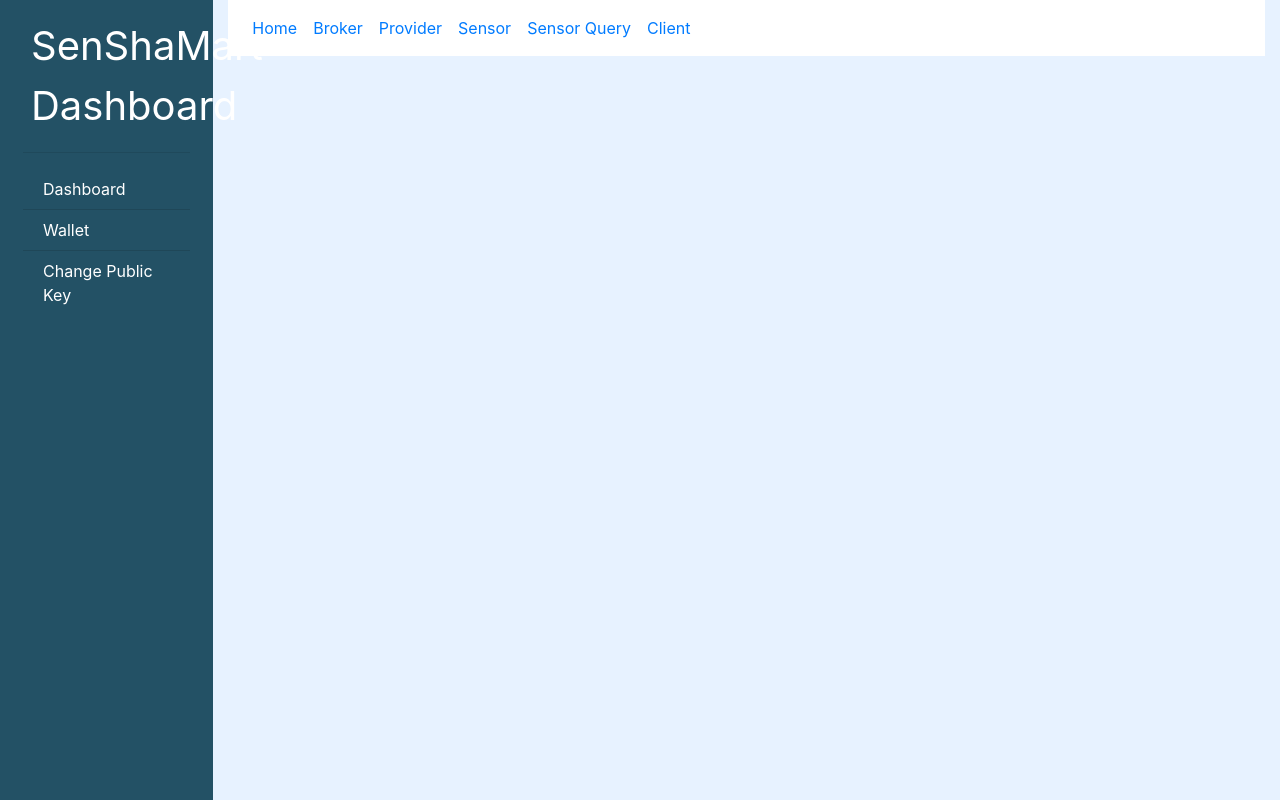
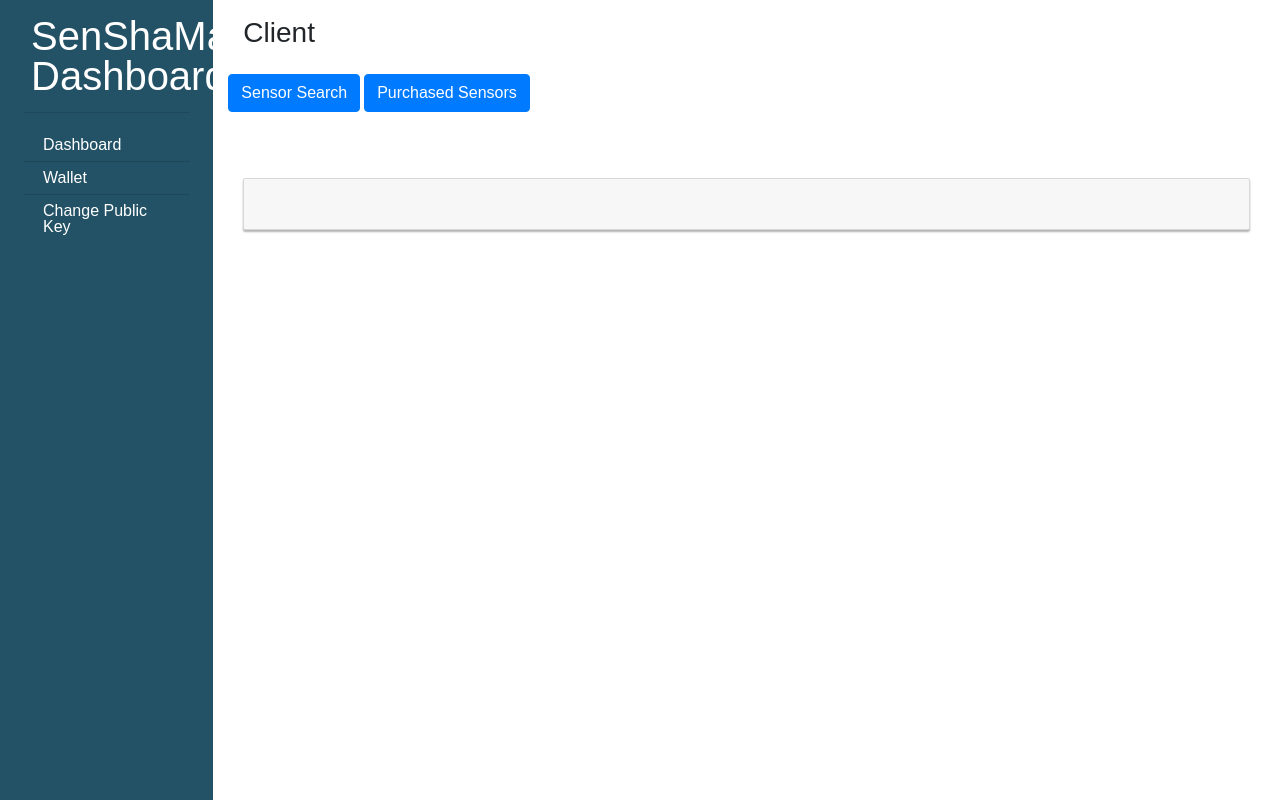
Before and after one commit to sampathmedawatta/SheShaMartDash, a React (Create React App) app: page /client in a window 1280 px wide. Built offline with nearby package versions, Linux system fonts and the light colour scheme.

Commit message:
create sub menu

```diff
--- a/src/App.css
+++ b/src/App.css
@@ -1,16 +1,7 @@
-label {
-  display: block;
-  margin-top: 10px;
+body{
+font-family: "Plus Jakarta Sans", sans-serif;
+line-height: 1;
 }
-
-.bg-color {
-background-color: #e7f2ff;
-}
-.card-container.card {
-  max-width: 350px !important;
-
-}
-
 .provider{
   background-color: #74cb97;
   color: white;
@@ -23,6 +14,14 @@ background-color: #e7f2ff;
   font-size: 3.5rem;
 }
 
+.Provider-submenu{
+  background-color:#235165;
+}
+
+.Provider-submenu a{
+  color: white;
+  font-weight: bold;
+}
 .broker {
   background-color: #47c4df;
   color: white;
--- a/src/App.js
+++ b/src/App.js
@@ -31,7 +31,7 @@ const App = () => {
           <div className="col-10">
             <div className="row">
               <div className="col-12">
-                <nav className="navbar navbar-expand navbar-white bg-white">
+                {/* <nav className="navbar navbar-expand navbar-white bg-white">
                   <div className="navbar-nav mr-auto">
                     <li className="nav-item">
                       <Link to={"/home"} className="nav-link">
@@ -64,7 +64,7 @@ const App = () => {
                       </Link>
                     </li>
                   </div>
-                </nav>
+                </nav> */}
               </div>
             </div>
             <Routes>
--- a/src/components/Broker.js
+++ b/src/components/Broker.js
@@ -55,6 +55,7 @@ const Broker = () => {
 
   return (
     <div>
+
       <div className="container-fluid">
         <div className="row">
           <div className="col-8 my-3">
@@ -71,6 +72,11 @@ const Broker = () => {
               >
                 Get Broker List
               </button> */}
+            </div>
+          </div>
+          <div className="">
+            <div className="form-group">
+              <button className="btn btn-primary mr-1">Broker Registration</button>
             </div>
           </div>
         </div>
@@ -115,7 +121,7 @@ const Broker = () => {
                   autoComplete="off"
                 />
               </div>
-              <div className="form-group">
+              <div className="form-group col-3 mt-3">
                 <button
                   className="btn btn-primary btn-block"
                   onClick={brokerRegister}
--- a/src/components/Client.js
+++ b/src/components/Client.js
@@ -3,9 +3,34 @@ import React from 'react'
 function Client() {
   return (
     <div>
+      <div className="container-fluid">
+        <div className="row">
+          <div className="col-8 my-3">
+            <h3>Client</h3>
+          </div>
+          <div className="col-4 my-3">
+            <div className="form-group">
+            </div>
+          </div>
+          <div className="">
+            <div className="form-group">
+              <button className="btn btn-primary mr-1">Sensor Search</button>
+              <button className="btn btn-primary mr-1">Purchased Sensors</button>
+            </div>
+          </div>
+        </div>
+        <div className="row">
+          <div className="col-12">
+            <div className="card">
+
+            </div>
+          </div>
+        </div>
+      </div>
+
 
     </div>
-  )
+  );
 }
 
 export default Client
--- a/src/components/Home.js
+++ b/src/components/Home.js
@@ -8,6 +8,7 @@ const Home = () => {
         <div className="col-md-3 p-1">
             <Link to={"/provider"} className="nav-link">
              <div className="provider shadow-sm d-flex justify-content-around align-items-center">
+            <i></i>
                 <h1 className="fs-2">Provider</h1>
               </div>
             </Link>
--- a/src/components/Provider.js
+++ b/src/components/Provider.js
@@ -1,5 +1,6 @@
 import React, { useState, useEffect, useRef } from "react";
 import SensorService from "../services/sensor.service";
+import ProviderSubMenu from "../components/ProviderSubMenu";
 
 function Provider() {
  const registerSensor = useState([]);
@@ -61,6 +62,7 @@ function Provider() {
 
   return (
     <div className="container-fluid">
+      <ProviderSubMenu></ProviderSubMenu>
       <div className="row">
         <div className="col-8 my-3">
           <h3>Provider</h3>
--- /dev/null
+++ b/src/components/ProviderSubMenu.js
@@ -0,0 +1,29 @@
+import React from "react";
+import { Link } from "react-router-dom";
+
+function ProviderSubMenu() {
+  return (
+    <nav class="navbar navbar-expand-lg navbar-dark Provider-submenu">
+      <div class="container-fluid">
+        <div class="collapse navbar-collapse" id="navbarColor02">
+          <ul class="Provider-Submenu navbar-nav me-auto mb-2 mb-lg-0">
+            <Link to={"/"} className="nav-link ">
+              Home
+            </Link>
+            <Link to={"/sensor"} className="nav-link ">
+              Registor Sensor
+            </Link>
+            <Link to={"/sensorList"} className="nav-link ">
+              List Sensors
+            </Link>
+            <Link to={"/broker"} className="nav-link ">
+              Register Broker
+            </Link>
+          </ul>
+        </div>
+      </div>
+    </nav>
+  );
+}
+
+export default ProviderSubMenu;
--- a/src/components/Sensor.js
+++ b/src/components/Sensor.js
@@ -2,6 +2,7 @@ import React, { useState, useEffect, useRef } from "react";
 import SensorService from "../services/sensor.service";
 import { Context } from "../context/context";
 import { Link } from "react-router-dom";
+import ProviderSubMenu from "../components/ProviderSubMenu";
 
 const Sensor = () => {
   const registerSensor = useState([]);
@@ -64,16 +65,17 @@ const Sensor = () => {
   return (
     <div>
       <div className="container-fluid">
+        <ProviderSubMenu></ProviderSubMenu>
         <div className="row">
           <div className="col-8 my-3">
             <h3>Sensor</h3>
           </div>
           <div className="col-4 my-3">
             <div className="form-group">
-              <Link className="btn btn-primary btn-block" to={`/sensorList`}>
+              {/*  <Link className="btn btn-primary btn-block" to={`/sensorList`}>
                 Get Sensor List
               </Link>
-              {/* <div className="form-group">
+             <div className="form-group">
                 <button
                   className="btn btn-primary btn-block"
                   onClick={getSensors}
--- a/src/components/SensorList.js
+++ b/src/components/SensorList.js
@@ -2,6 +2,7 @@ import React, { useState, useEffect, useContext } from "react";
 import SensorService from "../services/sensor.service";
 import { Context } from "../context/context";
 import Grid from "./UI/Grid/TableSensor";
+import ProviderSubMenu from "../components/ProviderSubMenu";
 
 function SensorList() {
   const { setSensors } = useContext(Context);
@@ -31,6 +32,7 @@ function SensorList() {
 
   return (
     <div className="container-fluid">
+      <ProviderSubMenu></ProviderSubMenu>
       <div className="row">
         <div className="col-8 my-3">
           <h3>Sensor List</h3>
--- a/src/services/axios.js
+++ b/src/services/axios.js
@@ -2,7 +2,7 @@
 import axios from "axios";
 
 const axiosInstance = axios.create({
-  baseURL: "", //"http://136.186.108.239:4001/",
+  baseURL: "http://136.186.108.239:4001/",
   withCredentials: false, // Allow cookies to be sent with requests (if applicable)
 });
 
```
Lines whose indentation alone changed are shown as unchanged.
